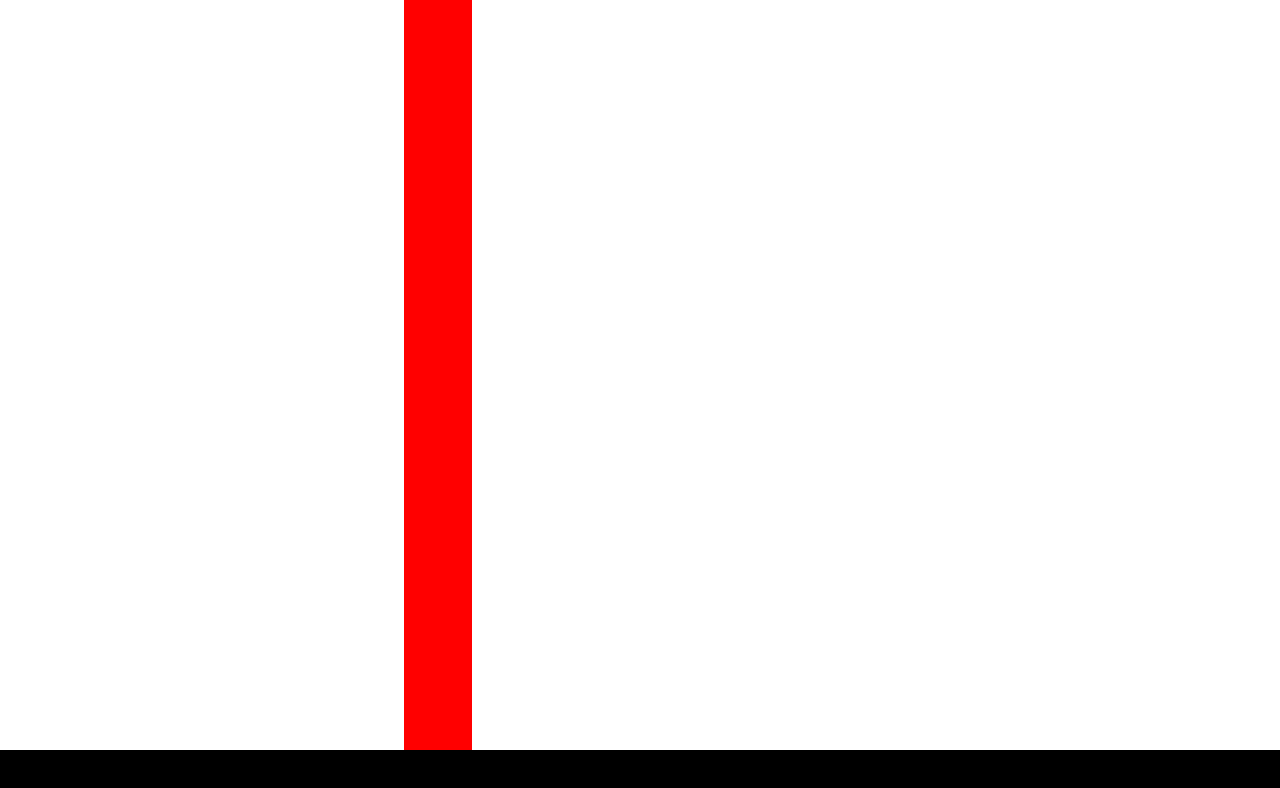
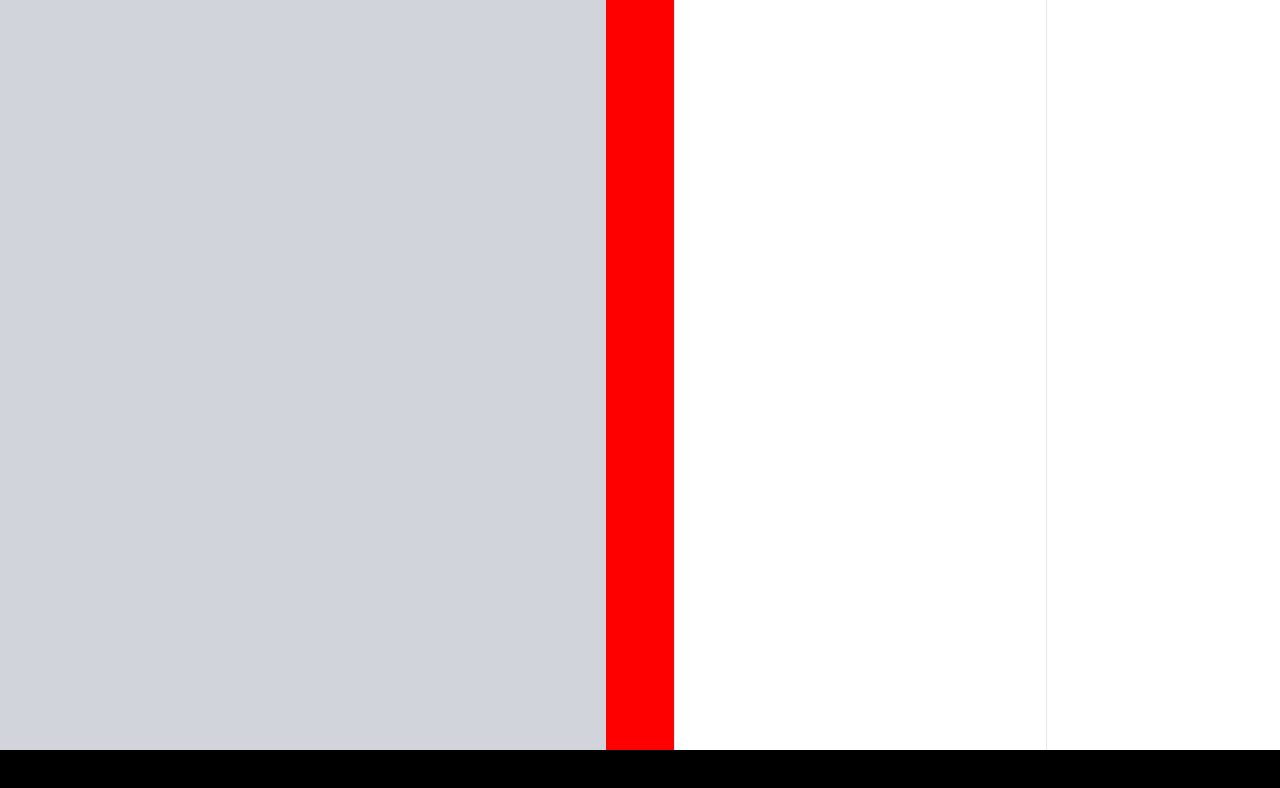
Before and after one commit to 001mo/tweets, a Next.js app: page /home in a window 1280 px wide. Shown: the top 788 px of the page. Built offline with nearby package versions, Linux system fonts and the light colour scheme.

Commit message:
build layout main section

```diff
--- a/layouts/App/Header.tsx
+++ b/layouts/App/Header.tsx
@@ -15,7 +15,7 @@ export default function Header({ children, height }) {
     }, [windowSize])
 
     return (
-        <header role="banner" className="grow flex flex-col items-end relative z-30">
+        <header role="banner" className="sm:grow shrink-0 flex flex-col items-end relative z-30 bg-gray-300"> {/* (d) remove bg- class */}
             {windowSize.width >= 500 ?
                 <div style={{
                     backgroundColor: '#000',
--- a/layouts/App/Main.tsx
+++ /dev/null
@@ -1,7 +0,0 @@
-export default function App({ children }) {
-    return (
-        <main className="grow-2">
-            {children}
-        </main>
-    )
-}
--- /dev/null
+++ b/layouts/App/Main/Content.tsx
@@ -0,0 +1,24 @@
+import { useState, useEffect } from "react";
+import useWindowSize from "hooks/useWindowSize";
+
+export default function App({ children }) {
+    const [wrapperWidth, setWrapperWidth] = useState(0);
+    const windowSize = useWindowSize();
+
+    useEffect(() => {
+        const scWidth = windowSize.width;
+        setWrapperWidth(() =>
+            scWidth >= 600 ? 600
+            : scWidth >= 1005 ? 920
+            : 0
+        )
+    }, [windowSize]);
+
+    return (
+        <div
+        className="w-full flex-auto flex flex-col items-stretch border-x broder-x-gray-700"
+        style={windowSize.width >= 600 ? {maxWidth: 600 + 'px'} : {}}>
+
+        </div>
+    )
+}
--- /dev/null
+++ b/layouts/App/Main/SideBar.tsx
@@ -0,0 +1,13 @@
+import useWindowSize from "hooks/useWindowSize";
+
+export default function SideBar({ children }) {
+    const windowSize = useWindowSize();
+
+    return windowSize.width < 1005 ? <></> : (
+        <div
+        className="ml-[10px] flex-auto"
+        style={{width: windowSize.width >= 1095 ? 350 + 'px' : 290 + 'px'}}>
+            {children}
+        </div>
+    );
+}
--- /dev/null
+++ b/layouts/App/Main/index.tsx
@@ -0,0 +1,28 @@
+import { useState, useEffect } from "react";
+import useWindowSize from "hooks/useWindowSize";
+
+export default function App({ children }) {
+    const [wrapperWidth, setWrapperWidth] = useState(0);
+    const windowSize = useWindowSize();
+
+    useEffect(() => {
+        const scWidth = windowSize.width;
+        setWrapperWidth(() =>
+            scWidth >= 705 ? 600
+            : scWidth >= 1005 ? 920
+            : 0
+        )
+    }, [windowSize]);
+
+    return (
+        <main className="flex-1 lg:grow-2 xl:grow xl:shrink flex flex-col items-stretch lg:items-start">
+            <div
+            className="shrink flex-auto flex flex-col items-stretch"
+            style={windowSize.width >= 705 ? {width: wrapperWidth + 'px'} : {}}>
+                <div className="flex-auto flex flex-row items-stretch content-between w-full min-height-full">
+                    {children}
+                </div>
+            </div>
+        </main>
+    )
+}
--- a/layouts/App/MainWrapper.tsx
+++ b/layouts/App/MainWrapper.tsx
@@ -1,6 +1,6 @@
 export default function MainWrapper({ children }) {
     return (
-        <div className="relative z-0 flex flex-row items-stretch w-full">
+        <div className="relative z-0 flex flex-row items-stretch w-full h-screen">
             {children}
         </div>
     )
--- a/pages/home.tsx
+++ b/pages/home.tsx
@@ -4,6 +4,8 @@ import Header from 'layouts/App/Header';
 import HeaderBar from 'layouts/App/Layers/HeaderBar';
 import Layers from 'layouts/App/Layers'; // (d) make pathes like Dropdown e.g <Dropdown.Header>
 import Main from 'layouts/App/Main';
+import MainContnet from 'layouts/App/Main/Content';
+import MainSideBar from 'layouts/App/Main/SideBar';
 import MainWrapper from 'layouts/App/MainWrapper';
 import BottomBar from 'layouts/App/Layers/BottomBar';
 
@@ -39,7 +41,12 @@ export default function App() {
 
                 </Header>
                 <Main>
+                    <MainContnet>
 
+                    </MainContnet>
+                    <MainSideBar>
+
+                    </MainSideBar>
                 </Main>
             </MainWrapper>
         </Layout>
--- a/tailwind.config.js
+++ b/tailwind.config.js
@@ -22,8 +22,9 @@ module.exports = {
     screens: {
       sm: '500px',
       md: '617px',
-      lg: '1005px',
-      xl: '1282px',
+      lg: '705px',
+      xl: '1005px',
+      '2xl': '1282px',
     }
   },
 }
```
Lines whose indentation alone changed are shown as unchanged.
